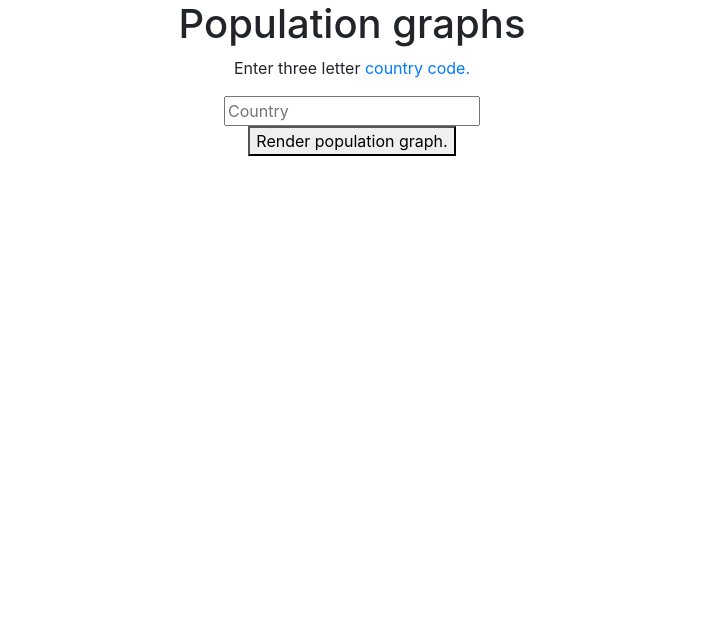
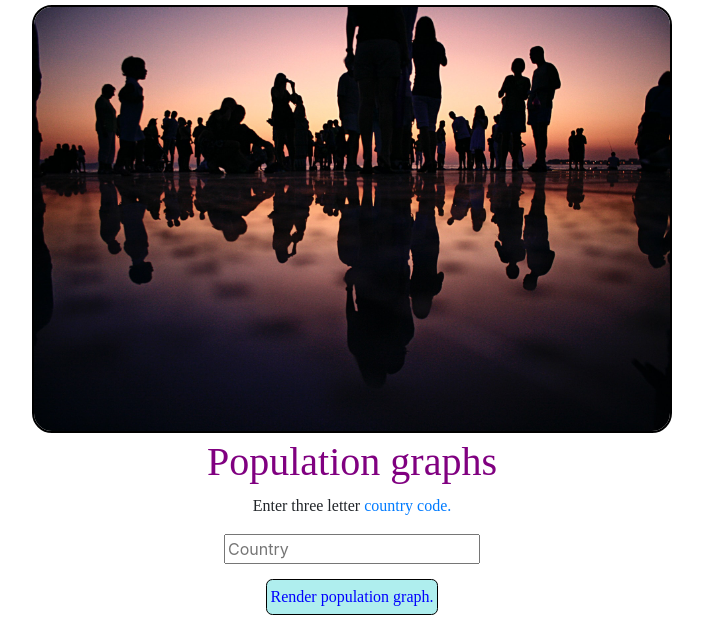
Before and after one commit to TiiaJusslin/populationgraph, a plain HTML site: page index.html in a window 1280 px wide. Shown: the whole page, without its empty margins (288-991 px from the left). Drawn offline with nearby package versions, Linux system fonts and the light colour scheme.

Commit message:
Implementing new styles

```diff
--- a/index.html
+++ b/index.html
@@ -6,6 +6,8 @@
     <title>Population graph app</title>
     <link rel="stylesheet" href="https://maxcdn.bootstrapcdn.com/bootstrap/4.0.0/css/bootstrap.min.css" integrity="sha384-Gn5384xqQ1aoWXA+058RXPxPg6fy4IWvTNh0E263XmFcJlSAwiGgFAW/dAiS6JXm" crossorigin="anonymous">
     <link rel="stylesheet" href="./styles.css">
+    <link rel="font" href="https://fonts.google.com/specimen/Poppins">
+    <img src="assets/people.jpg">
     <script defer src='https://cdnjs.cloudflare.com/ajax/libs/Chart.js/2.7.2/Chart.js'></script>
     <script defer src='./myChart.js'></script>
 </head>
--- a/styles.css
+++ b/styles.css
@@ -4,3 +4,36 @@
 .container {
     width: 75vw;
 }
+h1 {
+    font-family:"Poppins";
+    color: purple;
+}
+.button {
+    color:blue;
+    background-color:paleturquoise;
+    padding: 5px 3px;
+    margin: 15px;
+    font-family:"Poppins";
+    font-weight: lighter;
+    border: black solid 1px;
+    border-radius: .5vw;
+}
+.button:hover{
+    background-color: blue;
+    color: paleturquoise;
+}
+p {
+    font-family:"Poppins";
+    font-weight: lighter;
+}
+img {
+    border: black solid 2px;
+    border-radius: 20px;
+    max-width: 50vw;
+    margin-left: auto;
+    margin-right: auto;
+    display: block;
+    margin-top: 5px;
+    margin-bottom: 5px;
+
+}
```
Also changed, not shown: assets/people.jpg (added).
